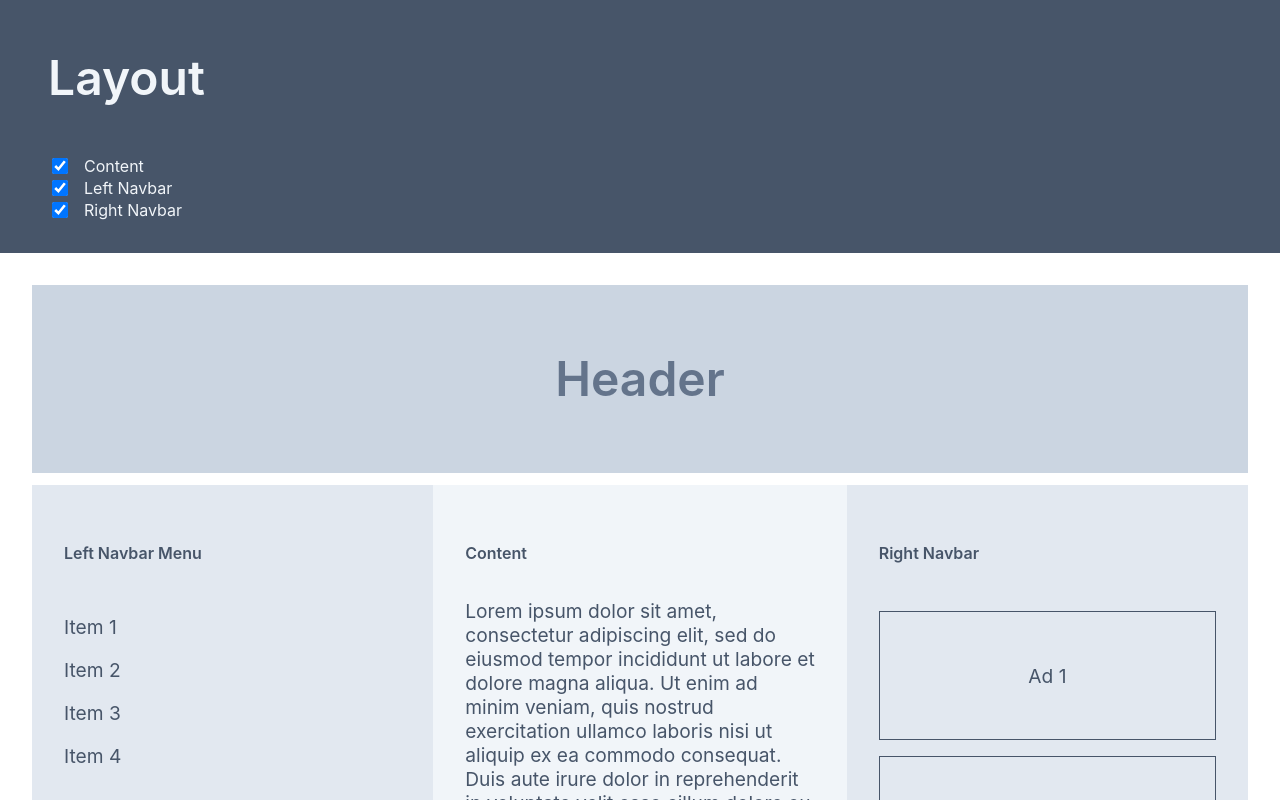
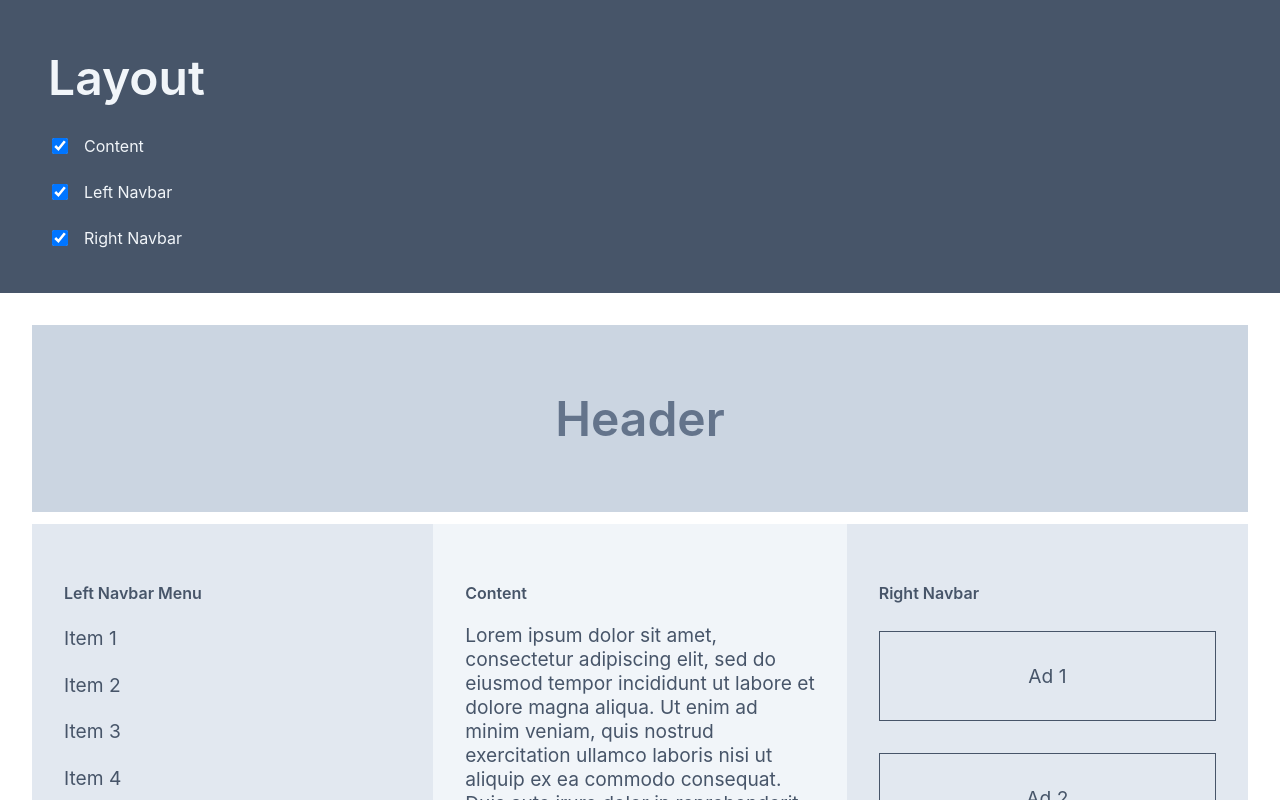
Before and after one commit to CLL-NxtWave-Submissions/layout-builder, a React (Create React App) app: page / in a window 1280 px wide. Shown: the top 800 px of the page. Built offline with nearby package versions, Linux system fonts and the light colour scheme; a web font is replaced by a local one.

Commit message:
Adjusted CSS styling of JSX elements in Body, ConfigurationController components to have intended margins, padding and alignments in the rendered UI

```diff
--- a/src/components/Body/index.css
+++ b/src/components/Body/index.css
@@ -14,7 +14,8 @@
 .right-navbar-container {
   display: flex;
   flex-direction: column;
-  text-align: left;
+  align-items: center;
+  text-align: center;
   padding: 3rem 2rem;
   color: #475569;
   margin: 0;
@@ -37,16 +38,24 @@
   color: #475569;
   font-size: 1rem;
   font-weight: 600;
-  margin-bottom: 1rem;
+  margin-bottom: 0;
 }
 
 .body-container-section-list {
   list-style-type: none;
   padding-left: 0;
+  padding-top: 0.75rem;
+  display: flex;
+  flex-direction: row;
+  align-items: center;
+  margin-top: 0;
+  width: 100%;
+  justify-content: center;
+  flex-wrap: wrap;
 }
 
 .body-container-section-list-item {
-  margin-bottom: 1rem;
+  margin: 0 0.25rem 0.25rem 0.25rem;
 }
 
 .body-container-section-ad-list-item {
@@ -54,14 +63,20 @@
   justify-content: center;
   align-items: center;
   border: 0.1rem solid #475569;
-  width: 100%;
+  width: 40%;
   padding: 2rem;
-  margin: 1rem 0;
+  margin: 0.5rem;
 }
 
-.body-container-section-text {
+.body-container-section-text,
+.body-container-section-ad-text {
   color: #475569;
   font-size: 1.2rem;
+  margin-top: 0;
+}
+
+.body-container-section-ad-text {
+  margin: auto;
 }
 
 @media (min-width: 768px) {
@@ -74,5 +89,31 @@
   .right-navbar-container {
     width: 33%;
     height: 100vh;
+    align-items: stretch;
+    text-align: left;
+  }
+
+  .body-container-section-header {
+    margin-bottom: 0.75rem;
+  }
+
+  .body-container-section-list {
+    flex-direction: column;
+    justify-content: flex-start;
+    align-items: flex-start;
+    padding-top: 0;
+  }
+
+  .body-container-section-list-item {
+    margin: 0.2rem 0;
+  }
+
+  .body-container-section-text {
+    margin: 0.5rem 0;
+  }
+
+  .body-container-section-ad-list-item {
+    margin: 1rem 0;
+    width: 100%;
   }
 }
--- a/src/components/Body/index.js
+++ b/src/components/Body/index.js
@@ -51,10 +51,10 @@ const Body = () => (
               <h1 className="body-container-section-header">Right Navbar</h1>
               <ul className="body-container-section-list">
                 <li key="Ad 1" className="body-container-section-ad-list-item">
-                  <p className="body-container-section-text">Ad 1</p>
+                  <p className="body-container-section-ad-text">Ad 1</p>
                 </li>
                 <li key="Ad 2" className="body-container-section-ad-list-item">
-                  <p className="body-container-section-text">Ad 2</p>
+                  <p className="body-container-section-ad-text">Ad 2</p>
                 </li>
               </ul>
             </div>
--- a/src/components/ConfigurationController/index.css
+++ b/src/components/ConfigurationController/index.css
@@ -12,6 +12,7 @@
   color: #f1f5f9;
   font-size: 3rem;
   font-weight: 600;
+  margin-bottom: 0rem;
 }
 
 .configuration-controller-options-list {
@@ -27,7 +28,7 @@
   flex-direction: row;
   justify-content: flex-start;
   align-items: center;
-  margin-bottom: 0.5rem 0;
+  margin: 0.75rem 0;
 }
 
 .configuration-controller-option-checkbox {
```
